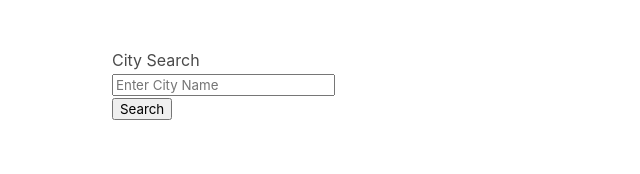
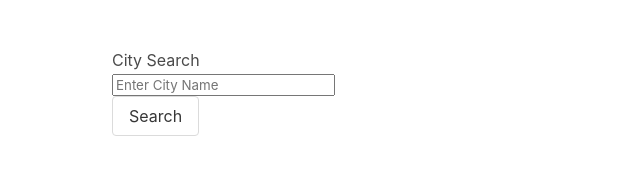
Before and after one commit to JIllWesterfelhaus/WeatherCitySearch, a plain HTML site: page index.html in a window 1280 px wide. Shown: the whole page, without its empty margins (0-640 px from the left). Drawn offline with nearby package versions, Linux system fonts and the light colour scheme.

Commit message:
Update index.html

```diff
--- a/index.html
+++ b/index.html
@@ -20,7 +20,7 @@
               <label for="cityName">City Search</label><br>
               <input type="text" name="cityName" id="cityName" placeholder="Enter City Name"/>
               <div id="search">
-                <button id="search">Search</button>
+                <button class="button is-normal">Search</button>
               </div>
             </div>
           </form>
```
